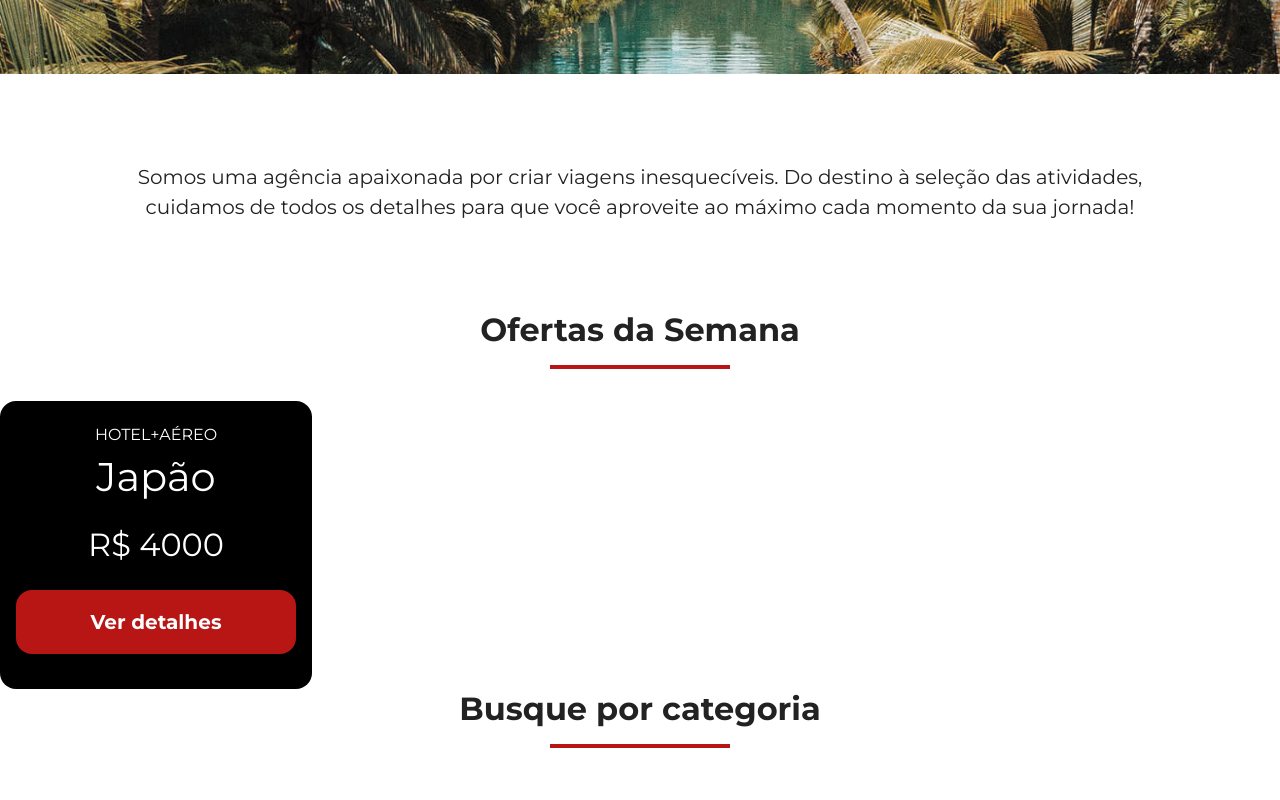
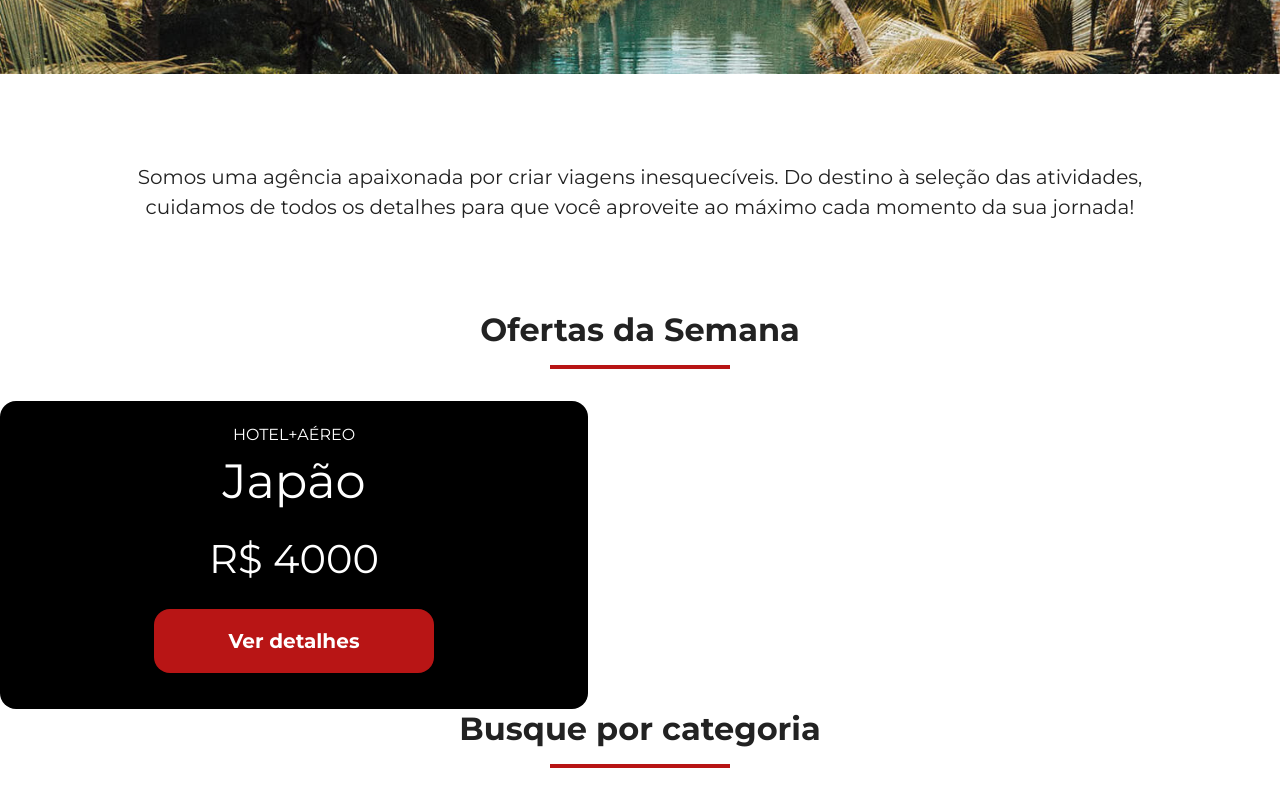
Before and after one commit to jessicakasmirski/Jornada-viagens, a plain HTML site: page index.html in a window 1280 px wide. Shown: the part 466-1266 px from the top of the page. Drawn offline with Linux system fonts and the light colour scheme.

Commit message:
finaliza adaptacao dos cards para tablet e desktop

```diff
--- a/Css/offers.css
+++ b/Css/offers.css
@@ -34,3 +34,17 @@ card header p {
     margin-top: 24px;
     display: inline-block;
 }
+
+@media screen and (min-width: 1024px) {
+    .card {
+        width: 588px;
+        height: 308px;
+    }
+    .card header h3 {
+    font-size: 48px;
+}
+
+.card header span {
+    font-size: 40px;
+
+}
```
